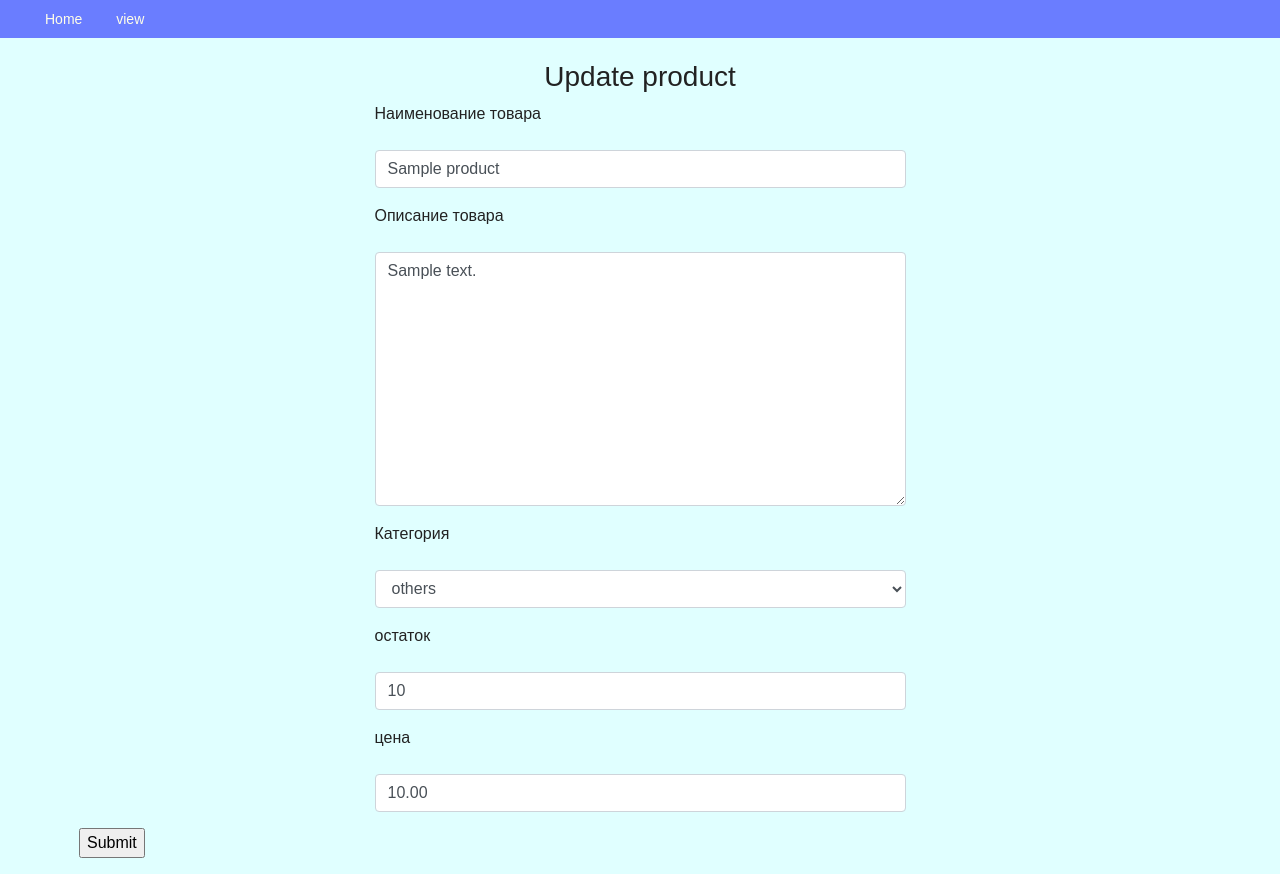
After one commit to EvgeniiLipatov/eshop, a Django app: page /update/1/ in a window 1280 px wide. The commit adds this page. Run offline with Django 3.2, Linux system fonts and the light colour scheme; tables that the repository leaves empty hold one stand-in row (values such as "Sample post"); some libraries are stand-ins or nearby versions.

Commit message:
last stage

```diff
--- a/requirements.txt
+++ b/requirements.txt
@@ -1,2 +1,3 @@
 Django==2.1
+django-widget-tweaks==1.4.5
 pytz==2019.2
--- a/source/main/settings.py
+++ b/source/main/settings.py
@@ -37,6 +37,7 @@ INSTALLED_APPS = [
     'django.contrib.sessions',
     'django.contrib.messages',
     'django.contrib.staticfiles',
+    'widget_tweaks',
     'webapp',
 ]
 
--- a/source/main/urls.py
+++ b/source/main/urls.py
@@ -15,10 +15,13 @@ Including another URLconf
 """
 from django.contrib import admin
 from django.urls import path
-from webapp.views import index_view, product_view
+from webapp.views import index_view, product_view, create_product_view, product_update_view, product_delete_view
 
 urlpatterns = [
     path('admin/', admin.site.urls),
     path('', index_view, name='index'),
     path('product/<int:pk>/', product_view, name='product_view'),
+    path('create/', create_product_view, name='create_product'),
+    path('update/<int:pk>/', product_update_view, name='update_product'),
+    path('delete/<int:pk>/', product_delete_view, name='delete_product')
 ]
--- /dev/null
+++ b/source/webapp/forms.py
@@ -0,0 +1,12 @@
+from django import forms
+from django.forms import widgets
+
+from webapp.models import CATEGORY_CHOICES
+
+
+class ProductForm(forms.Form):
+    name = forms.CharField(max_length=100, required=True, label='Наименование товара')
+    description = forms.CharField(max_length=2000,label='Описание товара',widget=widgets.Textarea)
+    category = forms.ChoiceField(required=True, label='Категория', choices=CATEGORY_CHOICES)
+    balance = forms.IntegerField(label="остаток")
+    price = forms.DecimalField(max_digits=7, decimal_places=2, required=True, label="цена")
--- a/source/webapp/models.py
+++ b/source/webapp/models.py
@@ -19,4 +19,4 @@ class Product(models.Model):
     price = models.DecimalField(max_digits=7, decimal_places=2, null=False, blank=False, verbose_name='цена')
 
     def __str__(self):
-        return self.description
+        return self.name
--- a/source/webapp/static/css/style.css
+++ b/source/webapp/static/css/style.css
@@ -0,0 +1,67 @@
+body {
+    background: lightcyan;
+    color: #222222;
+    font-family: Arial, sans-serif;
+    margin-top: 60px;
+}
+
+h3 {
+    text-align: center;
+}
+
+.container {
+    max-width: 1200px;
+    width: 90%;
+    margin: 0 auto;
+}
+
+.for_delete {
+    color: red;
+}
+.navbar {
+    display: block;
+    background: #6a7dff;
+    position: fixed;
+    top: 0;
+    right: 0;
+    left: 0;
+    font-size: 0;
+    box-sizing: border-box;
+    padding: 7px 30px;
+}
+
+.menu {
+    font-size: 14px;
+    line-height: 1;
+    padding: 0;
+    margin: 0;
+    display: inline-block;
+    color: #fffee8;
+}
+
+.form-error {
+color: red;
+font-size: 12px;
+margin: 5px 0 0 0
+}
+
+.field-error {
+border: solid 1px red;
+box-shadow: red 0 0 3px;
+}
+
+.menu li {
+    display: inline-block;
+}
+
+.menu a {
+    display: inline-block;
+    text-decoration: none;
+    color: inherit;
+    padding: 5px 15px;
+}
+
+.menu a:hover {
+    color: #ffc122;
+    text-decoration: underline;
+}
--- a/source/webapp/templates/index.html
+++ b/source/webapp/templates/index.html
@@ -8,7 +8,7 @@
 
 <p class="text-center mt-5">
    <!--a href="#" class="btn btn-primary" >Add product</a> -->
-   <a href="#" class="btn btn-primary">Add product</a>
+   <a href="{% url 'create_product' %}" class="btn btn-primary">Add product</a>
 </p>
 
 
@@ -19,8 +19,8 @@
       <div class="card-body">
           <h5 class="card-title"><a href="{% url 'product_view' product.pk %}">{{ product.name }} </a> {{ product.category  }}</h5>
         <p class="card-text">{{ product.price }}</p>
-        <a href="#" class="card-link btn btn-outline-primary">Edit</a>
-        <a href="#" class="card-link btn btn-outline-primary">Delete</a>
+        <a href="{% url 'update_product' product.pk %}" class="card-link btn btn-outline-primary">Edit</a>
+        <a href="{% url 'delete_product' product.pk %}" class="card-link btn btn-outline-primary">Delete</a>
       </div>
     </div>
 </div>
--- /dev/null
+++ b/source/webapp/templates/partial/product_form.html
@@ -0,0 +1,29 @@
+
+{% load widget_tweaks %}
+
+{% csrf_token %}
+
+ {% for error in form.non_field_errors %}
+
+   <p class="form-error">{{ error }}</p>
+
+{% endfor %}
+
+
+{% for field in form %}
+
+ <div class="container form-group w-50">
+
+   <p><label for="{{ field.id_for_label }}">{{ field.label }}</label></p>
+
+   {% for error in field.errors %}
+
+       <p class="form-error">{{ error }}</p>
+
+   {% endfor %}
+
+   <p>{{ field|add_class:"form-control" }}</p>
+
+ </div>
+
+{% endfor %}
--- a/source/webapp/templates/product.html
+++ b/source/webapp/templates/product.html
@@ -4,7 +4,7 @@
 
 {% block menu %}
 
-    <li><a href="#">Edit</a></li>
+    <li><a href="{% url 'update_product' product.pk%}">Edit</a></li>
 
 {% endblock %}
 
--- /dev/null
+++ b/source/webapp/templates/update.html
@@ -0,0 +1,22 @@
+
+{% extends "base.html" %}
+
+{% block title %}Update Product{% endblock %}
+
+{% block menu %}
+
+    <li><a href="{% url 'product_view' product.pk %}">view</a></li>
+
+{% endblock %}
+
+{% block content %}
+
+    <h3>Update product </h3>
+
+    <form method="POST" action="{% url "update_product" product.pk %}">
+                 {% include 'partial/product_form.html' %}
+              <p><input type="submit" value="Submit"></p>
+
+    </form>
+
+{% endblock %}
--- a/source/webapp/views.py
+++ b/source/webapp/views.py
@@ -1,5 +1,6 @@
 from django.shortcuts import render, get_object_or_404, redirect
 from webapp.models import Product, CATEGORY_CHOICES
+from webapp.forms import ProductForm
 
 def index_view(request, *args, **kwargs):
     products = Product.objects.filter(balance__gt=0).order_by('name').order_by('category')
@@ -12,3 +13,61 @@ def product_view(request, pk):
     return render(request, 'product.html', context={
         'product': product
     })
+
+def create_product_view(request, *args, **kwargs):
+    if request.method == 'GET':
+        form = ProductForm()
+        return render(request, 'create.html', context={'form': form})
+    elif request.method == 'POST':
+        form = ProductForm(data=request.POST)
+        if form.is_valid():
+            Product.objects.create(
+                name=form.cleaned_data['name'],
+                description=form.cleaned_data['description'],
+                category=form.cleaned_data['category'],
+                balance=form.cleaned_data['balance'],
+                price=form.cleaned_data['price']
+            )
+
+            return redirect('index')
+        else:
+            return render(request, 'create.html', context={'form': form})
+
+
+def product_update_view(request, pk):
+    product = get_object_or_404(Product, pk=pk)
+    if request.method == 'GET':
+        form = ProductForm(data={
+            'name': product.name,
+            'description': product.description,
+            'category': product.category,
+            'balance': product.balance,
+            'price': product.price
+
+        })
+        return render(request, 'update.html', context={
+            'form': form,
+            'product': product
+        })
+    elif request.method == 'POST':
+        form = ProductForm(data=request.POST)
+        if form.is_valid():
+            product.name = form.cleaned_data['name'],
+            product.description = form.cleaned_data['description'],
+            product.category = form.cleaned_data['category'],
+            product.balance = form.cleaned_data['balance'],
+            product.price = form.cleaned_data['price']
+            product.save()
+            return redirect('product_view', pk=product.pk)
+        else:
+            return render(request, 'update.html', context={'form': form})
+
+def product_delete_view(request, pk):
+    product = get_object_or_404(Product, pk=pk)
+    if request.method == 'GET':
+        return render(request, 'delete.html', context={
+            'product': product
+        })
+    elif request.method == 'POST':
+        product.delete()
+        return redirect('index')
```
Also changed, not shown: source/webapp/templates/create.html (added, +14 -0 lines), source/webapp/templates/delete.html (added, +26 -0 lines), source/webapp/migrations/0003_auto_20190924_1146.py (added).
